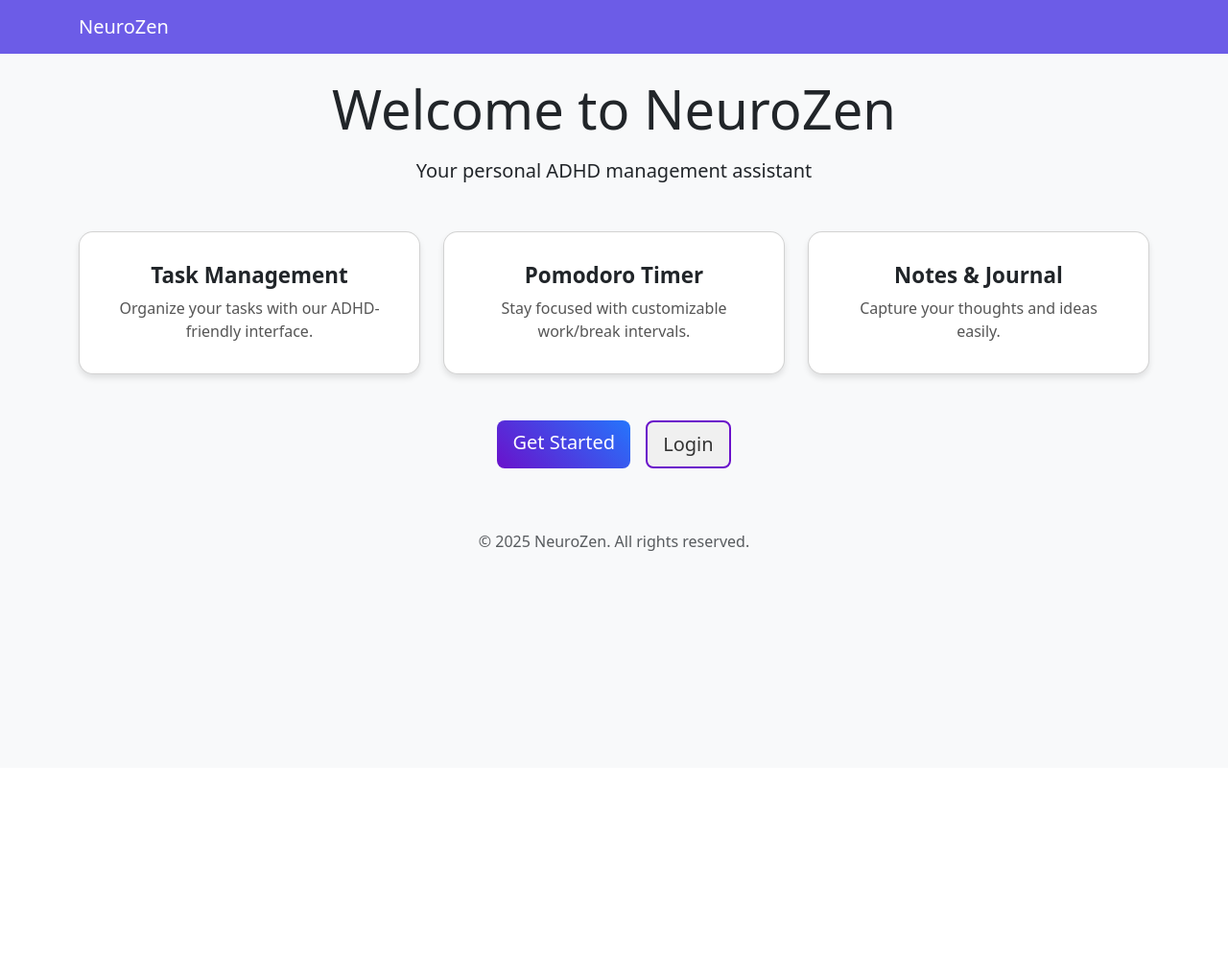
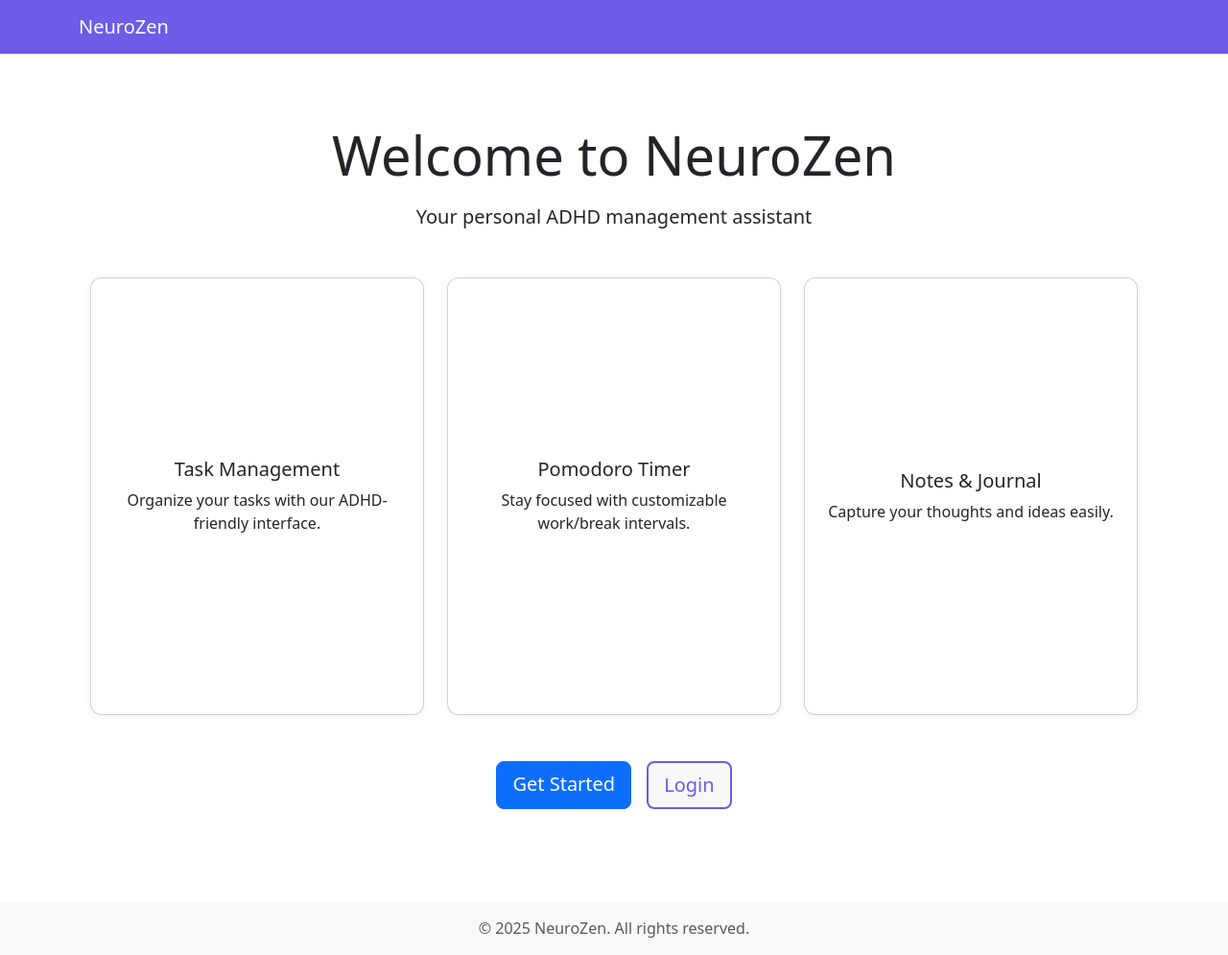
Before and after one commit to nattkacz/NeuroZen, a Django app: page / in a window 1280 px wide. Shown: the whole page at 96% size. Before the commit the page ends 574 px from the top, so only its background shows below. Run offline with Django 5.2, Linux system fonts and the light colour scheme; some libraries are stand-ins or nearby versions.

Commit message:
moved inline styles to style.css, updated dashboard layout and navigation

```diff
--- a/core/static/core/style.css
+++ b/core/static/core/style.css
@@ -1,65 +1,101 @@
-body {
-    background-color: #f8f9fa;
+/* === GLOBAL === */
+html, body {
+  height: 100%;
+  margin: 0;
+  padding: 0;
 }
 
-.feature-card {
-    border-radius: 15px;
-    box-shadow: 0 4px 6px rgba(0, 0, 0, 0.1);
-    transition: transform 0.2s ease, box-shadow 0.2s ease;
-    padding: 1rem;
+
+/* === DASHBOARD === */
+.sidebar {
+  width: 250px;
+  height: 100vh;
+  background-color: #6c5ce7;
+  color: white;
+  display: flex;
+  flex-direction: column;
+  justify-content: space-between;
+  padding: 20px;
 }
 
-.feature-card:hover {
-    transform: translateY(-5px);
-    box-shadow: 0 8px 12px rgba(0, 0, 0, 0.15);
+.sidebar h4,
+.sidebar p,
+.sidebar .nav-link,
+.sidebar small {
+  color: #ffffff;
 }
 
-.card-title {
-    font-size: 1.4rem;
-    font-weight: bold;
+.sidebar .nav-link {
+  padding: 6px 0;
+  font-weight: 500;
+  transition: color 0.2s ease;
+}
+
+.sidebar .nav-link:hover,
+.sidebar .nav-link.active-link {
+  color: #a9c1ff;
+  text-decoration: underline;
+}
+
+.main-content {
+  height: 100vh;
+  overflow-y: auto;
+  background-color: #f5f6fa;
+  display: flex;
+  flex-direction: column;
+}
+
+.container-fluid {
+  flex-grow: 1;
+}
+
+.card {
+  border-radius: 12px;
+  box-shadow: 0 2px 8px rgba(0, 0, 0, 0.05);
+  transition: transform 0.2s ease;
+}
+
+.card:hover {
+  transform: translateY(-4px);
+}
+
+.card-body {
+  display: flex;
+  flex-direction: column;
+  justify-content: center;
+  align-items: center;
+  height: 100%;
   text-align: center;
 }
 
-.card-text {
-    text-align: center;
-    color: #555;
+
+.btn-logout {
+  background-color: white;
+  color: #d9534f;
+  border: 2px solid #d9534f;
+  font-weight: 500;
+  transition: all 0.2s ease;
+}
+
+.btn-logout:hover {
+  background-color: #d9534f;
+  color: white;
+  box-shadow: 0 0 10px rgba(217, 83, 79, 0.3);
 }
 
 
-.btn-primary {
-    background: linear-gradient(45deg, #6a11cb, #2575fc);
-    border: none;
-    color: white;
-    transition: transform 0.2s ease, box-shadow 0.2s ease;
-}
 
-.btn-primary:hover {
-    transform: translateY(-3px);
-    box-shadow: 0 8px 15px rgba(38, 132, 255, 0.3);
-}
-
-.btn-outline {
-    background-color: #f0f0f0;
-    color: #333;
-    border: 2px solid #6a11cb;
-    transition: background-color 0.2s ease, color 0.2s ease;
-}
-
-.btn-outline:hover {
-    background: #6a11cb;
-    color: white;
-}
-
+/* === FORMS === */
 .form-control {
   border-radius: 10px;
-    border: 1px solid #ddd;
+  border: 1px solid #ccc;
   padding: 0.75rem 1rem;
   transition: border-color 0.2s ease, box-shadow 0.2s ease;
 }
 
 .form-control:focus {
-    border-color: #6a11cb;
-    box-shadow: 0 0 0 0.2rem rgba(106, 17, 203, 0.25);
+  border-color: #6c5ce7;
+  box-shadow: 0 0 0 0.2rem rgba(108, 92, 231, 0.25);
 }
 
 .form-label {
@@ -67,16 +103,15 @@ body {
   color: #333;
 }
 
-.alert-danger {
-    background-color: #fff3f3;
-    border-color: #ffcdd2;
-    color: #c62828;
-    border-radius: 8px;
-    padding: 0.5rem 1rem;
-    margin-top: 0.5rem;
+/* === BUTTONS === */
+.btn-outline {
+  background-color: #f8f8f8;
+  color: #6c5ce7;
+  border: 2px solid #6c5ce7;
+  transition: all 0.2s ease;
 }
 
-.form-text {
-    font-size: 0.875rem;
-    color: #666;
+.btn-outline:hover {
+  background-color: #6c5ce7;
+  color: white;
 }
--- a/core/templates/base.html
+++ b/core/templates/base.html
@@ -9,19 +9,19 @@
     <link rel="stylesheet" href="{% static 'core/style.css' %}">
 </head>
 <body>
-    <!-- Navbar -->
+
     <nav class="navbar navbar-expand-lg navbar-dark mb-4" style="background-color: #6c5ce7;">
         <div class="container">
             <a class="navbar-brand" href="{% url 'home' %}">NeuroZen</a>
         </div>
     </nav>
 
-    <!-- Main Content -->
+
     <div class="container">
         {% block content %}{% endblock %}
     </div>
 
-    <!-- Footer -->
+
     <footer class="footer mt-5 py-3 bg-light">
         <div class="container text-center">
             <span class="text-muted">© 2025 NeuroZen. All rights reserved.</span>
--- a/core/templates/core/home.html
+++ b/core/templates/core/home.html
@@ -1,32 +1,31 @@
 {% extends 'base.html' %}
-{% block title %}Welcome to NeuroZen{% endblock %}
-
 {% block content %}
+<div class="container-fluid py-5" style="min-height: 100vh;">
     <div class="text-center mb-5">
         <h1 class="display-4 mb-3">Welcome to NeuroZen</h1>
         <p class="lead">Your personal ADHD management assistant</p>
     </div>
 
-<div class="row justify-content-center">
-    <div class="col-12 col-sm-6 col-md-4 mb-4 d-flex">
+    <div class="row justify-content-center align-items-stretch" style="min-height: 60vh;">
+        <div class="col-12 col-md-4 mb-4 d-flex">
             <div class="card feature-card flex-fill">
-            <div class="card-body">
+                <div class="card-body d-flex flex-column justify-content-center text-center">
                     <h5 class="card-title">Task Management</h5>
                     <p class="card-text">Organize your tasks with our ADHD-friendly interface.</p>
                 </div>
             </div>
         </div>
-    <div class="col-12 col-sm-6 col-md-4 mb-4 d-flex">
+        <div class="col-12 col-md-4 mb-4 d-flex">
             <div class="card feature-card flex-fill">
-            <div class="card-body">
+                <div class="card-body d-flex flex-column justify-content-center text-center">
                     <h5 class="card-title">Pomodoro Timer</h5>
                     <p class="card-text">Stay focused with customizable work/break intervals.</p>
                 </div>
             </div>
         </div>
-    <div class="col-12 col-sm-6 col-md-4 mb-4 d-flex">
+        <div class="col-12 col-md-4 mb-4 d-flex">
             <div class="card feature-card flex-fill">
-            <div class="card-body">
+                <div class="card-body d-flex flex-column justify-content-center text-center">
                     <h5 class="card-title">Notes & Journal</h5>
                     <p class="card-text">Capture your thoughts and ideas easily.</p>
                 </div>
@@ -38,5 +37,5 @@
         <a href="{% url 'register' %}" class="btn btn-primary btn-lg">Get Started</a>
         <a href="" class="btn btn-outline btn-lg">Login</a>
     </div>
-
+</div>
 {% endblock %}
--- a/core/templates/core/register.html
+++ b/core/templates/core/register.html
@@ -11,7 +11,7 @@
                 <div class="card-body p-5">
                     <h2 class="text-center mb-4">Create Your Account</h2>
 
-                    <form method="post" novalidate>
+                    <form method="post">
                         {% csrf_token %}
                         {{ form.non_field_errors }}
 
--- a/core/views.py
+++ b/core/views.py
@@ -1,7 +1,9 @@
 from django.shortcuts import render, redirect
 from django.contrib.auth import login
+from django.contrib.auth.decorators import login_required
 from core.forms import UserRegisterForm
-
+from core.models import Task, DailyQuote, MoodEntry
+from datetime import date
 
 
 
@@ -19,5 +21,21 @@ def register(request):
         form = UserRegisterForm()
     return render(request, 'core/register.html', {'form': form})
 
+
+@login_required
 def dashboard(request):
-    return render(request, 'core/dashboard.html')
+    user = request.user
+    tasks_today = Task.objects.filter(
+        category__user=user,
+        status='todo',
+        due_date=date.today()
+    )
+    quote = DailyQuote.objects.filter(is_active=True).order_by('?').first()
+    mood_entry = MoodEntry.objects.filter(user=user, date=date.today())\
+                                   .order_by('-time').first()
+
+    return render(request, 'core/dashboard.html', {
+        'tasks_count': tasks_today.count(),
+        'quote': quote,
+        'mood_entry': mood_entry,
+    })
--- a/neurozen_app/settings.py
+++ b/neurozen_app/settings.py
@@ -126,7 +126,11 @@ USE_TZ = True
 # Static files (CSS, JavaScript, Images)
 # https://docs.djangoproject.com/en/5.2/howto/static-files/
 
-STATIC_URL = 'static/'
+STATIC_URL = '/static/'
+
+STATICFILES_DIRS = [
+    BASE_DIR / "core" / "static",
+]
 
 # Default primary key field type
 # https://docs.djangoproject.com/en/5.2/ref/settings/#default-auto-field
--- a/neurozen_app/urls.py
+++ b/neurozen_app/urls.py
@@ -1,4 +1,3 @@
-
 from django.contrib import admin
 from django.urls import path
 from core import views
```
Also changed, not shown: core/templates/base_dashboard.html (added, +58 -0 lines), core/templates/core/dashboard.html (+80 -3 lines). Lines whose indentation alone changed are shown as unchanged.
